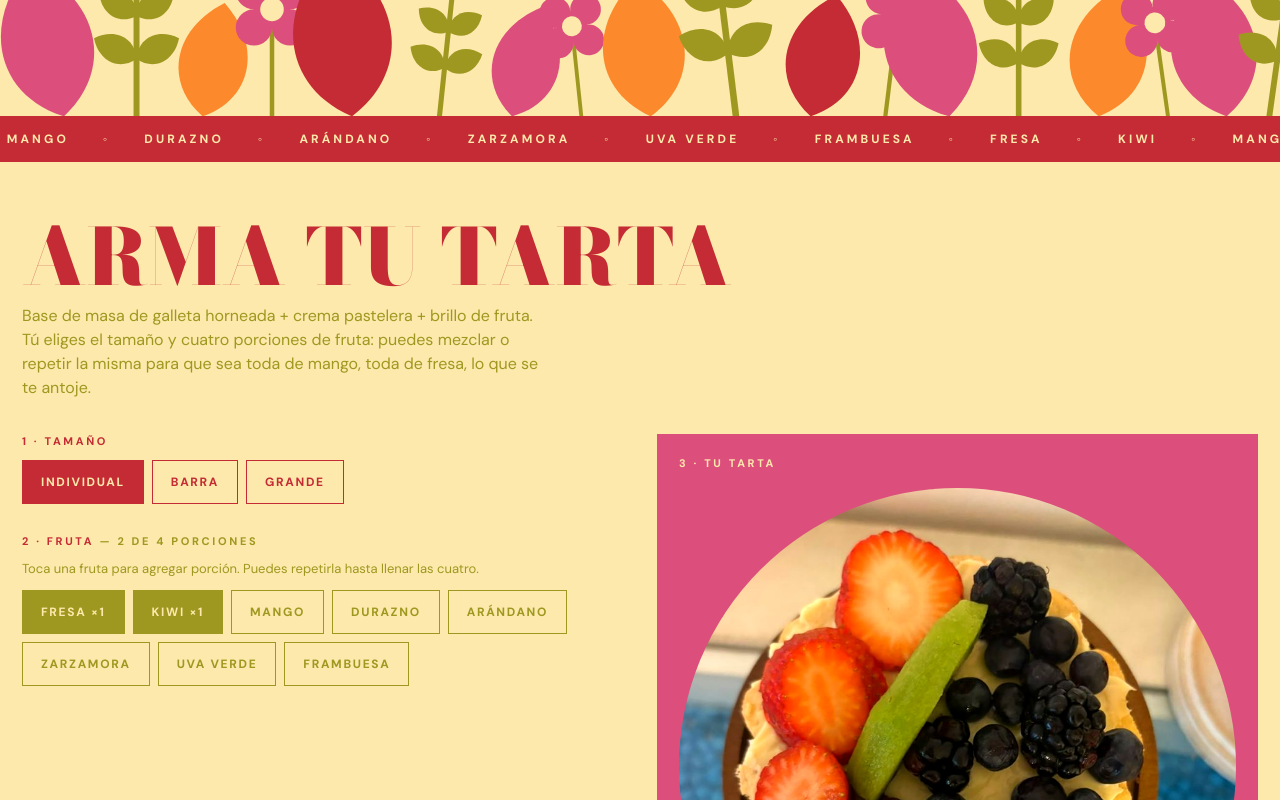
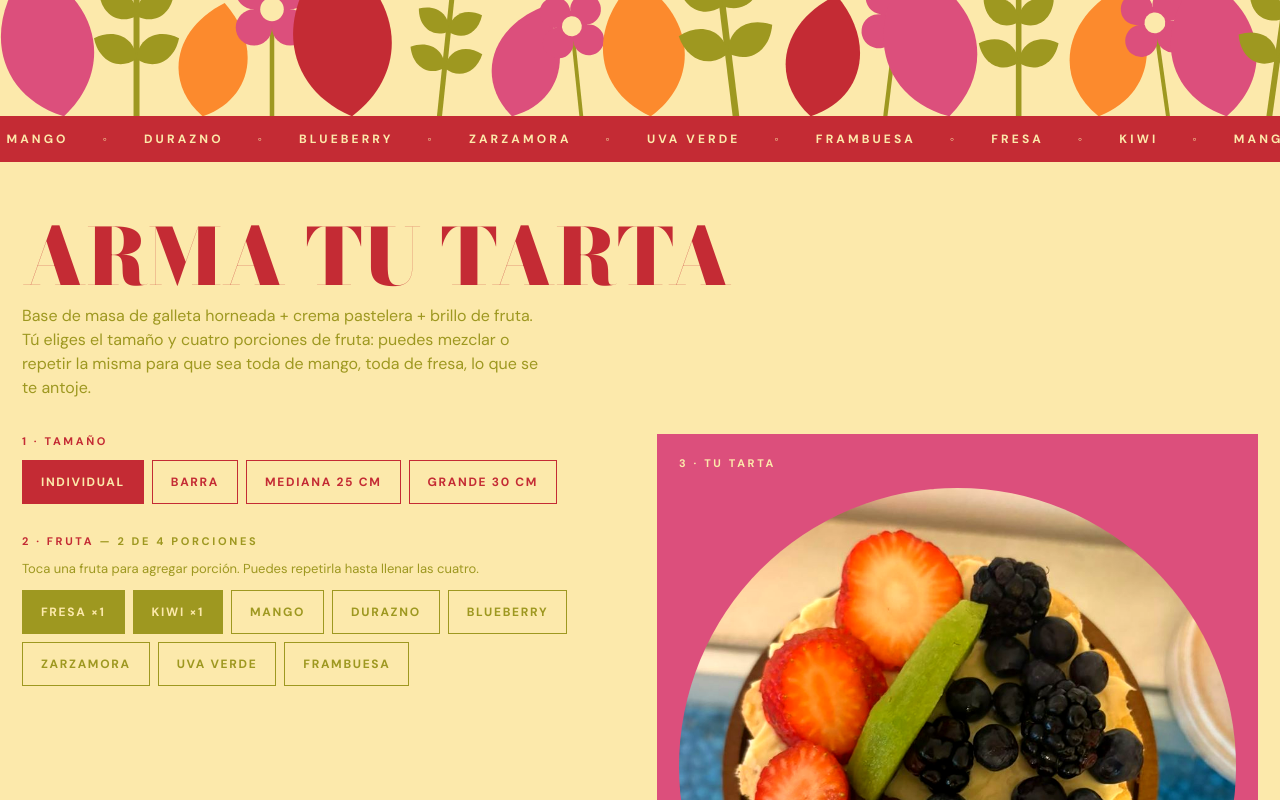
Before and after one commit to alexmaxvicente-boop/Tartas-La-Madresota, a plain HTML site: page index.html in a window 1280 px wide. Shown: the part 900-1700 px from the top of the page. Drawn offline with nearby package versions, Linux system fonts and the light colour scheme.

Commit message:
Add files via upload

```diff
--- a/index.html
+++ b/index.html
@@ -365,8 +365,8 @@
 
   <div class="ticker" aria-hidden="true">
     <div class="ticker-track">
-      <span class="ticker-run"><span>Fresa</span><span>◦</span><span>Kiwi</span><span>◦</span><span>Mango</span><span>◦</span><span>Durazno</span><span>◦</span><span>Arándano</span><span>◦</span><span>Zarzamora</span><span>◦</span><span>Uva verde</span><span>◦</span><span>Frambuesa</span><span>◦</span></span>
-      <span class="ticker-run"><span>Fresa</span><span>◦</span><span>Kiwi</span><span>◦</span><span>Mango</span><span>◦</span><span>Durazno</span><span>◦</span><span>Arándano</span><span>◦</span><span>Zarzamora</span><span>◦</span><span>Uva verde</span><span>◦</span><span>Frambuesa</span><span>◦</span></span>
+      <span class="ticker-run"><span>Fresa</span><span>◦</span><span>Kiwi</span><span>◦</span><span>Mango</span><span>◦</span><span>Durazno</span><span>◦</span><span>Blueberry</span><span>◦</span><span>Zarzamora</span><span>◦</span><span>Uva verde</span><span>◦</span><span>Frambuesa</span><span>◦</span></span>
+      <span class="ticker-run"><span>Fresa</span><span>◦</span><span>Kiwi</span><span>◦</span><span>Mango</span><span>◦</span><span>Durazno</span><span>◦</span><span>Blueberry</span><span>◦</span><span>Zarzamora</span><span>◦</span><span>Uva verde</span><span>◦</span><span>Frambuesa</span><span>◦</span></span>
     </div>
   </div>
 
@@ -413,7 +413,7 @@
       <div>
         <p class="how-num">01</p>
         <h3>Arma o elige tu tarta</h3>
-        <p>Individual, barra o grande para compartir.</p>
+        <p>Individual, barra, mediana de 25 cm o grande de 30 cm.</p>
       </div>
       <div>
         <p class="how-num">02</p>
@@ -522,7 +522,7 @@
   var FRUIT = {
     fresa:     { label: "Fresa",     bg: "#C42B34", fg: "#FCE9AB" },
     kiwi:      { label: "Kiwi",      bg: "#9E9820", fg: "#FCE9AB" },
-    arandano:  { label: "Arándano",  bg: "#6E3B6B", fg: "#FCE9AB" },
+    arandano:  { label: "Blueberry", bg: "#6E3B6B", fg: "#FCE9AB" },
     mango:     { label: "Mango",     bg: "#FCE9AB", fg: "#C42B34" },
     durazno:   { label: "Durazno",   bg: "#FC8A2D", fg: "#FCE9AB" },
     uva:       { label: "Uva verde", bg: "#C3BD52", fg: "#5E5A0F" },
@@ -531,10 +531,12 @@
   };
   var FRUIT_ORDER = ["fresa", "kiwi", "mango", "durazno", "arandano", "zarzamora", "uva", "frambuesa"];
 
+  // "label" es lo que se ve en el botón; "pedido" es como se escribe en el WhatsApp.
   var SIZES = [
-    { id: "individual", label: "Individual", price: "$50",     note: "Redonda, porción personal.",              img: IMG.moradota },
-    { id: "barra",      label: "Barra",      price: "$50",     note: "Rectangular, misma porción, alargada.",   img: IMG.barra },
-    { id: "grande",     label: "Grande",     price: "Cotizar", note: "Para compartir, 6 a 8 porciones.",        img: IMG.bigTop }
+    { id: "individual", label: "Individual",    pedido: "individual",        price: "$50",     note: "Redonda, porción personal.",             img: IMG.moradota },
+    { id: "barra",      label: "Barra",         pedido: "barra",             price: "$50",     note: "Rectangular, misma porción, alargada.",  img: IMG.barra },
+    { id: "mediana",    label: "Mediana 25 cm", pedido: "mediana de 25 cm",  price: "Cotizar", note: "Redonda de 25 cm, para compartir.",      img: IMG.bigTart },
+    { id: "grande",     label: "Grande 30 cm",  pedido: "grande de 30 cm",   price: "Cotizar", note: "Redonda de 30 cm, de 6 a 8 porciones.",  img: IMG.bigTop }
   ];
 
   var TARTAS = [
@@ -554,7 +556,7 @@
     { img: IMG.bigTop,    alt: "Tarta grande de fruta natural" },
     { img: IMG.tabla,     alt: "Dos tartas individuales en tabla de madera" },
     { img: IMG.tropical,  alt: "Tarta individual de mango y durazno" },
-    { img: IMG.macro,     alt: "Acercamiento de zarzamora, arándano y kiwi" },
+    { img: IMG.macro,     alt: "Acercamiento de zarzamora, blueberry y kiwi" },
     { img: IMG.tray,      alt: "Charola de tartas individuales" },
     { img: IMG.copa,      alt: "Tarta individual servida en copa de madera" },
     { img: IMG.bigTart,   alt: "Tarta grande lista para entregar" },
@@ -568,7 +570,7 @@
     { q: "¿Con cuánta anticipación debo pedir?", a: "Un día antes: domingo para las entregas del lunes, miércoles para las del jueves. Para la tarta grande, dos días es lo ideal." },
     { q: "¿A qué zonas entregan?", a: "Entregamos en la Ciudad de México: Coyoacán y colonias cercanas. Si estás más lejos, escríbenos y lo vemos." },
     { q: "¿Puedo pedir cualquier combinación de fruta?", a: "Sí, hasta cuatro frutas por tarta. Armamos tu combinación con lo que haya fresco ese día." },
-    { q: "¿Cuánto duran y cómo las guardo?", a: "Se disfrutan mejor el mismo día. En refrigeración se mantienen bien hasta 48 horas, tapadas y sin congelar." },
+    { q: "¿Cuánto duran y cómo las guardo?", a: "Se disfrutan mejor el mismo día: duran unas 12 horas. Consérvalas en refrigeración y tapadas hasta el momento de servir, sin congelar." },
     { q: "¿Para cuántas personas es la tarta grande?", a: "De 6 a 8 porciones, según cómo la partas. Perfecta para cumpleaños o reunión familiar." },
     { q: "¿Cómo puedo pagar?", a: "Efectivo al entregar o transferencia. Para pedidos grandes te pedimos un anticipo." }
   ];
@@ -710,8 +712,8 @@
       return FRUIT[f].label.toLowerCase() + (c[f] > 1 ? " x" + c[f] : "");
     }).join(", ");
     var msg = state.picked.length
-      ? "Hola, quiero pedir una tarta " + size.label.toLowerCase() + " con " + detail + " 🍓"
-      : "Hola, quiero pedir una tarta " + size.label.toLowerCase() + " 🍓";
+      ? "Hola, quiero pedir una tarta " + size.pedido + " con " + detail + " 🍓"
+      : "Hola, quiero pedir una tarta " + size.pedido + " 🍓";
     document.getElementById("buildWa").href = wa(msg);
   }
 
```
